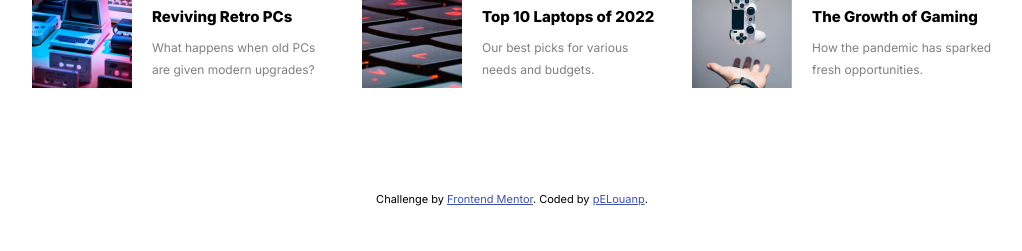
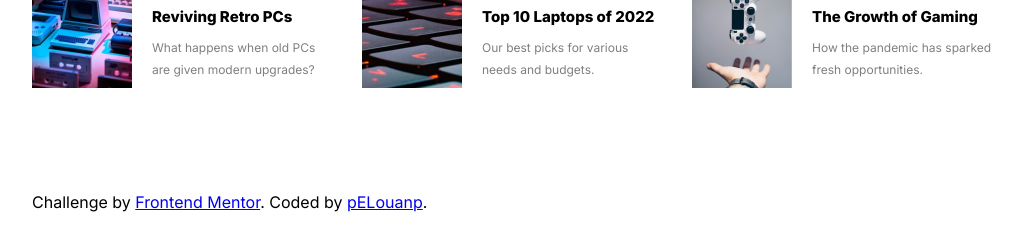
Before and after one commit to pELouanp/News-homepage, a plain HTML site: page index.html in a window 1280 px wide. Shown: the part 671-922 px from the top of the page, without its empty margins (188-1210 px from the left). Drawn offline with Linux system fonts and the light colour scheme.

Commit message:
Update index.html

```diff
--- a/index.html
+++ b/index.html
@@ -18,16 +18,6 @@
     <!-- Titre de la page -->
     <title>Frontend Mentor | News homepage</title>
 
-    <!-- Styles à personnaliser ou à supprimer selon vos besoins dans votre feuille de style -->
-    <style>
-      .attribution {
-        font-size: 11px;
-        text-align: center;
-      }
-      .attribution a {
-        color: hsl(228, 45%, 44%);
-      }
-    </style>
     <link rel="stylesheet" href="style.css" />
     <style>
       @import url("https://fonts.googleapis.com/css2?family=Inter&display=swap");
```
